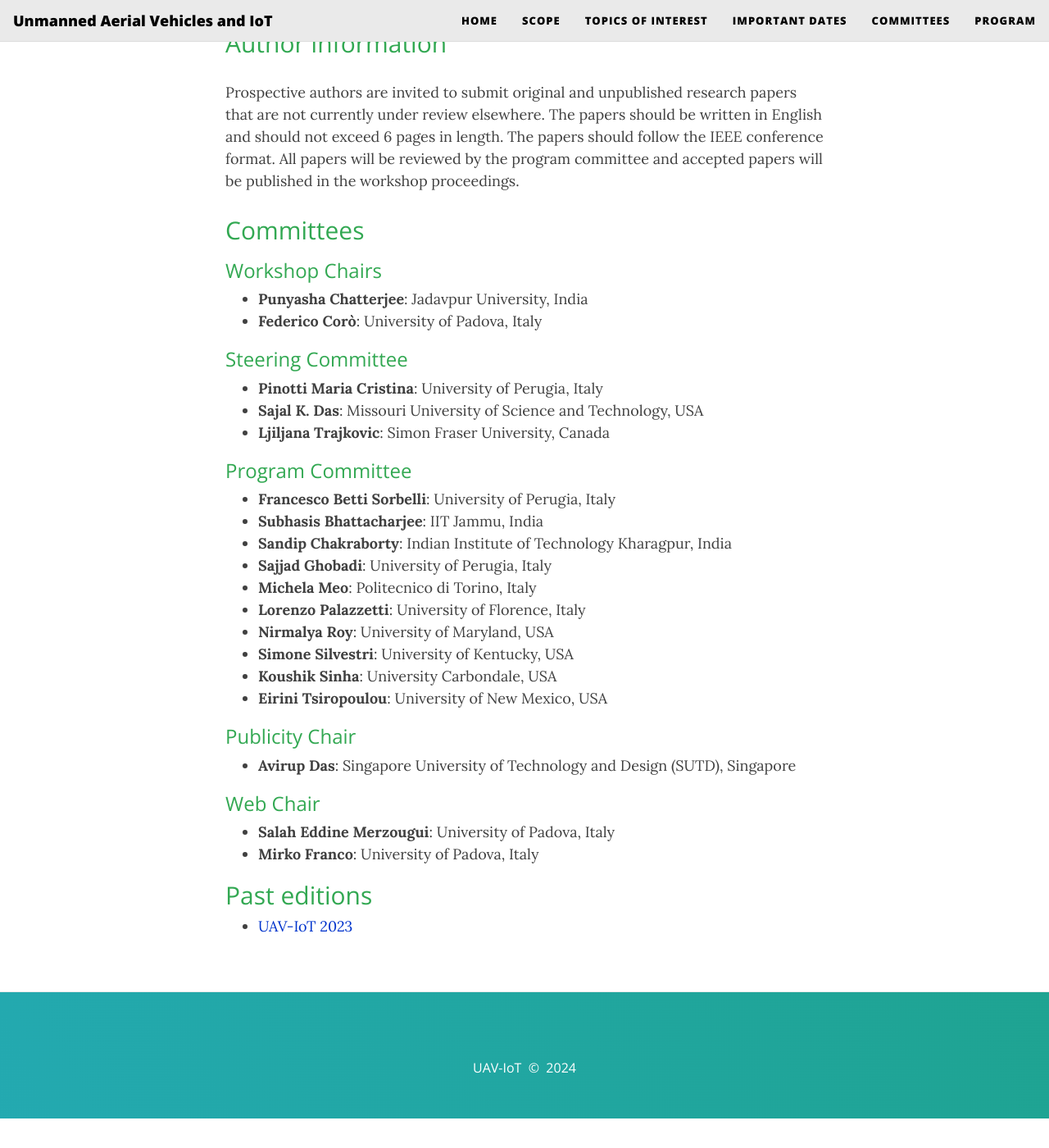
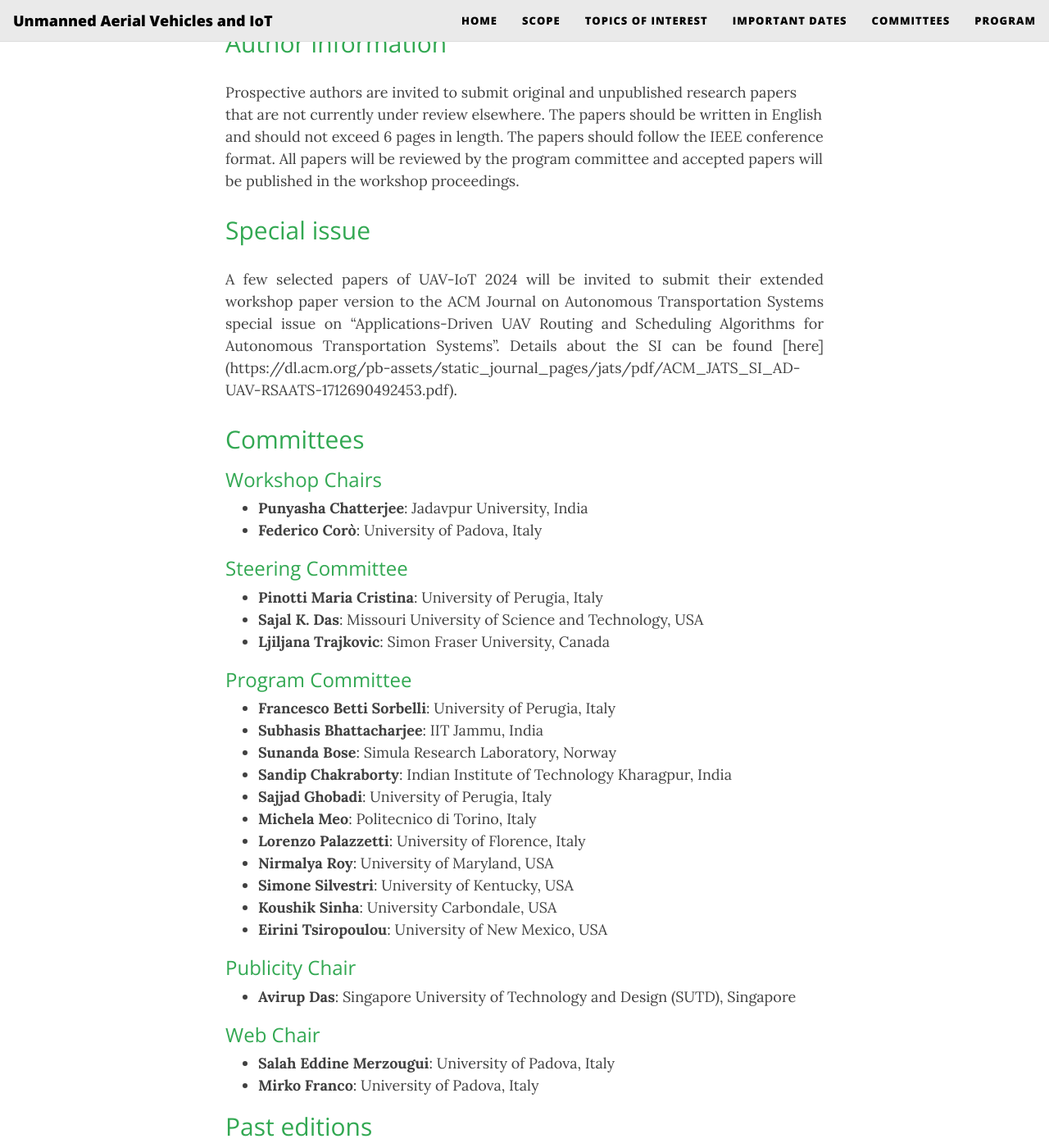
Before and after one commit to IWUAV-IoT/IWUAV-IoT.github.io, a Jekyll site: the page built from index.md, in a window 1280 px wide and 1400 px high, scrolled down 2575 px. Shown: the whole window at 82% size. Built offline with Jekyll 4.4.1, drawn with Linux system fonts in a browser that asks for light colours; nearby versions of some CDN libraries; before the commit the page ends 3939 px from its top, so only the background shows below that.

Commit message:
Update index.md

```diff
--- a/index.md
+++ b/index.md
@@ -83,6 +83,12 @@ be published in the workshop proceedings.
 
 {: style="text-align: justify"}
 
+## Special issue
+{: style="color:#32a852"}
+
+A few selected papers of UAV-IoT 2024 will be invited to submit their extended workshop paper version to the ACM Journal on Autonomous Transportation Systems special issue on "Applications-Driven UAV Routing and Scheduling Algorithms for Autonomous Transportation Systems". Details about the SI can be found [here]
+(https://dl.acm.org/pb-assets/static_journal_pages/jats/pdf/ACM_JATS_SI_AD-UAV-RSAATS-1712690492453.pdf).
+{: style="text-align: justify"}
 
 ## Committees
 {: style="color:#32a852"}
@@ -102,6 +108,7 @@ be published in the workshop proceedings.
 {: style="color:#32a852"}
 - **Francesco Betti Sorbelli**: University of Perugia, Italy
 - **Subhasis Bhattacharjee**: IIT Jammu, India
+- **Sunanda Bose**: Simula Research Laboratory, Norway
 - **Sandip Chakraborty**: Indian Institute of Technology Kharagpur, India
 - **Sajjad Ghobadi**: University of Perugia, Italy
 - **Michela Meo**: Politecnico di Torino, Italy
```
